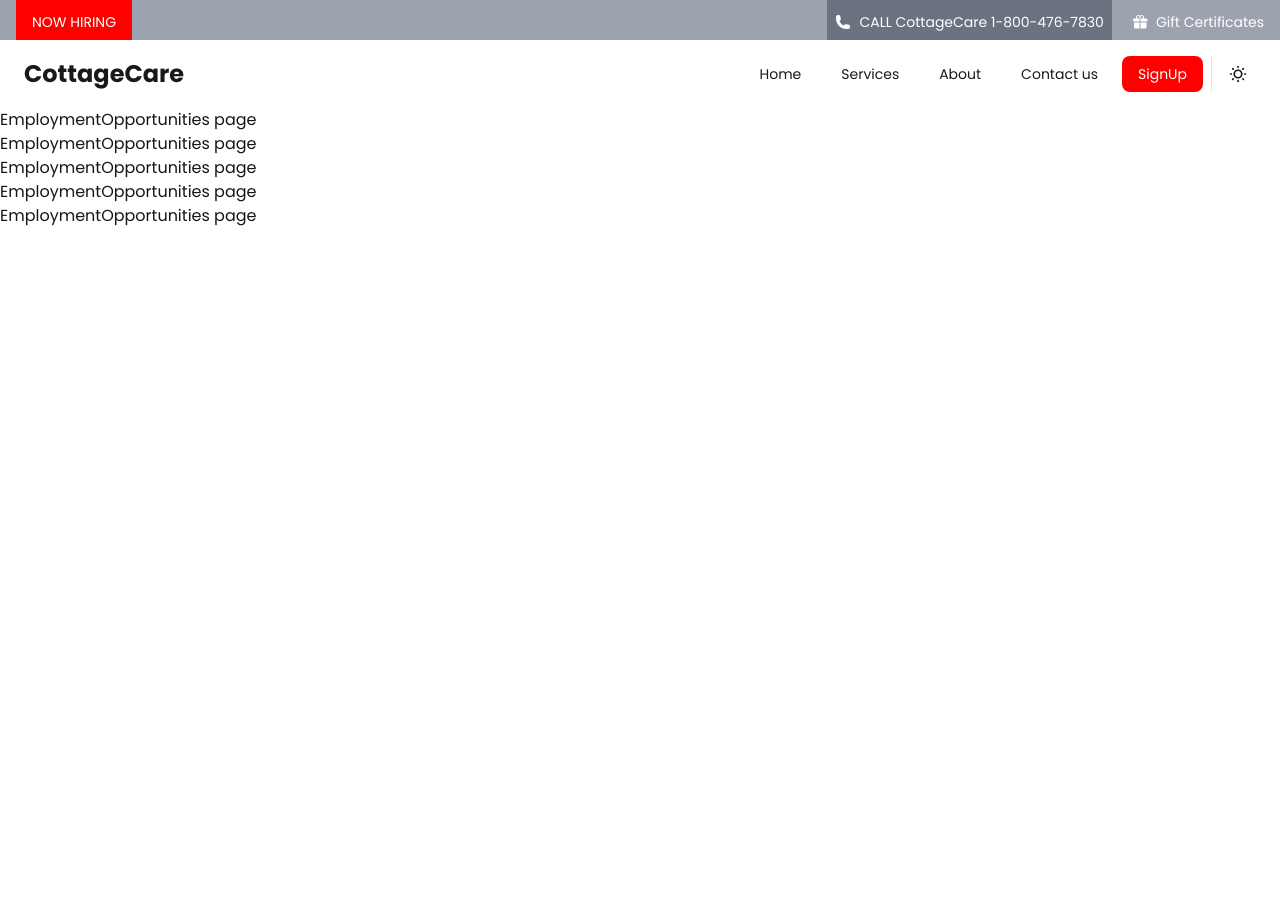
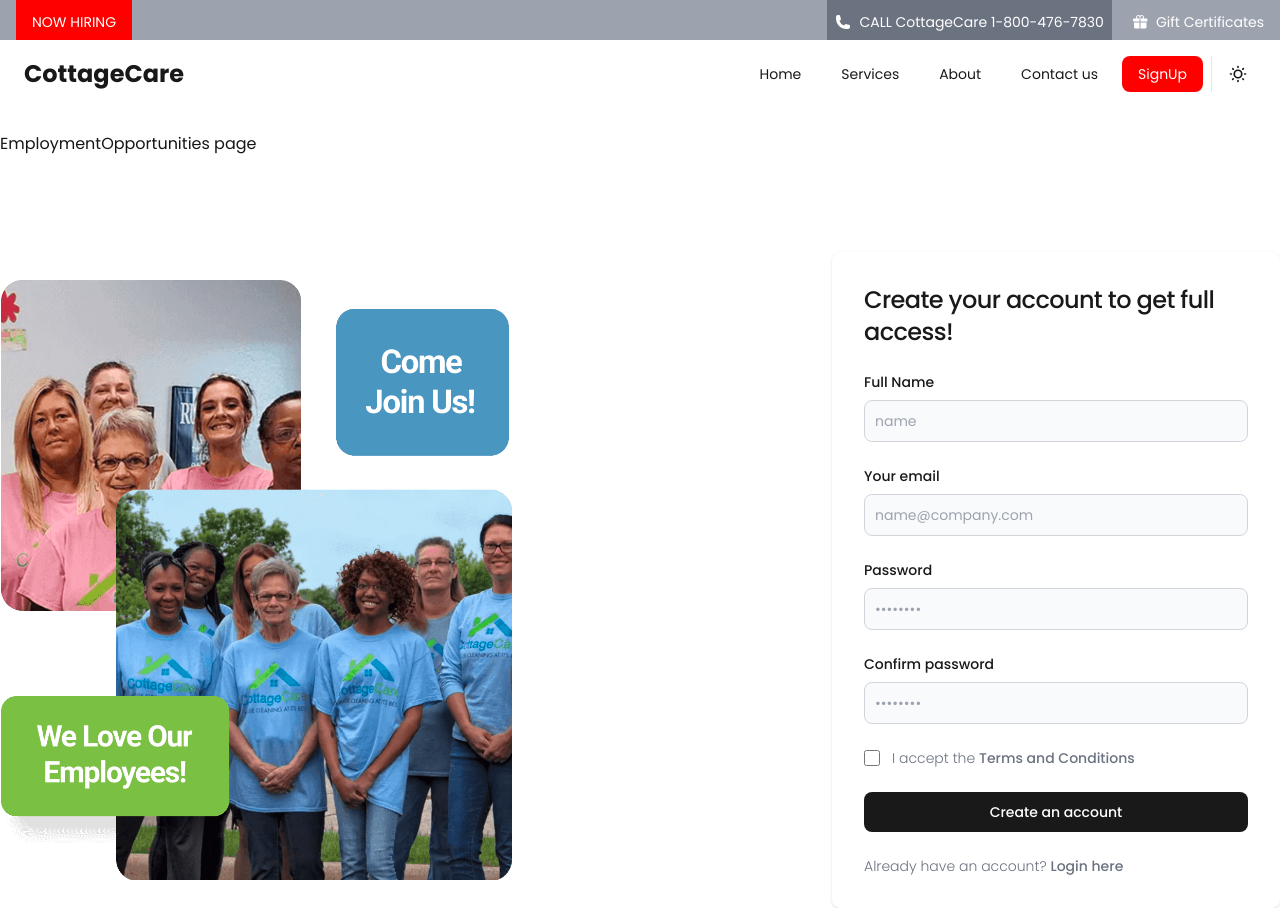
Before and after one commit to AS-Ridwan/CottageCare-front-end, a React (Vite) app: page /employment-opportunities in a window 1280 px wide. Before the commit the page ends 800 px from the top, so only its background shows below. Built offline with nearby package versions, Linux system fonts and the light colour scheme; the HTML template or start-up script is replaced by a standard one.

Commit message:
employment page img and form added

```diff
--- a/src/components/Navbar.jsx
+++ b/src/components/Navbar.jsx
@@ -59,6 +59,7 @@
       {/* topbar */}
 
       {/* Navbar */}
+      <nav>
         <div className="drawer drawer-end">
           <input id="my-drawer-3" type="checkbox" className="drawer-toggle" />
           <div className="drawer-content flex flex-col">
@@ -139,7 +140,9 @@
                     <NavLink
                       to="/service"
                       className={({ isActive }) =>
-                      isActive ? "!text-white  !bg-gray-700" : "text-secondary "
+                        isActive
+                          ? "!text-white  !bg-gray-700"
+                          : "text-secondary "
                       }
                     >
                       Services
@@ -149,7 +152,9 @@
                     <NavLink
                       to="/about"
                       className={({ isActive }) =>
-                      isActive ? "!text-white  !bg-gray-700" : "text-secondary "
+                        isActive
+                          ? "!text-white  !bg-gray-700"
+                          : "text-secondary "
                       }
                     >
                       About
@@ -159,7 +164,9 @@
                     <NavLink
                       to="/contact"
                       className={({ isActive }) =>
-                      isActive ? "!text-white  !bg-gray-700" : "text-secondary "
+                        isActive
+                          ? "!text-white  !bg-gray-700"
+                          : "text-secondary "
                       }
                     >
                       Contact us
@@ -298,6 +305,7 @@
             </ul>
           </div>
         </div>
+      </nav>
     </>
   );
 };
--- a/src/pages/EmploymentOpportunities/EmploymentOpportunities.jsx
+++ b/src/pages/EmploymentOpportunities/EmploymentOpportunities.jsx
@@ -1,13 +1,138 @@
 import React from "react";
+
+import employment from "../../assets/employment.png";
 
 const EmploymentOpportunities = () => {
   return (
     <>
-      <div>EmploymentOpportunities page</div>
-      <div>EmploymentOpportunities page</div>
-      <div>EmploymentOpportunities page</div>
-      <div>EmploymentOpportunities page</div>
-      <div>EmploymentOpportunities page</div>
+      <section className="w-screen 2xl:px-64 mt-6 ">
+        <div>EmploymentOpportunities page</div>
+        <div className=" grid grid-cols-1 sm:grid-cols-2 items-center mt-24">
+          {/* left side img */}
+          {/* left side img */}
+          <div className="h-auto max-w-lg w-2/3  lg:w-screen ">
+            <img src={employment} alt="" />
+          </div>
+
+          {/* right side form */}
+          {/* right side form */}
+          <div className="flex flex-col items-end justify-center">
+            <div className="w-full bg-accent rounded-lg shadow dark:border md:mt-0 sm:max-w-md xl:p-0 ">
+              <div className="p-6 space-y-4 md:space-y-6 sm:p-8">
+                <h1 className="text-xl font-medium leading-tight tracking-tight text-secondary  md:text-2xl ">
+                  Create your account to get full access!
+                </h1>
+                <form className="space-y-4 md:space-y-6" action="#">
+                  <div>
+                    <label
+                      for="text"
+                      className="block mb-2 text-sm font-medium text-secondary dark:text-accent"
+                    >
+                      Full Name
+                    </label>
+                    <input
+                      type="text"
+                      name="name"
+                      id="name"
+                      className="bg-gray-50 border border-gray-300 text-gray-900 sm:text-sm rounded-lg focus:ring-primary-600 focus:border-primary-600 block w-full p-2.5 "
+                      placeholder="name"
+                      required=""
+                    />
+                  </div>
+                  <div>
+                    <label
+                      for="email"
+                      className="block mb-2 text-sm font-medium text-secondary dark:text-accent"
+                    >
+                      Your email
+                    </label>
+                    <input
+                      type="email"
+                      name="email"
+                      id="email"
+                      className="bg-gray-50 border border-gray-300 text-gray-900 sm:text-sm rounded-lg focus:ring-primary-600 focus:border-primary-600 block w-full p-2.5 "
+                      placeholder="name@company.com"
+                      required=""
+                    />
+                  </div>
+                  <div>
+                    <label
+                      for="password"
+                      className="block mb-2 text-sm font-medium text-secondary "
+                    >
+                      Password
+                    </label>
+                    <input
+                      type="password"
+                      name="password"
+                      id="password"
+                      placeholder="••••••••"
+                      className="bg-gray-50 border border-gray-300 text-gray-900 sm:text-sm rounded-lg focus:ring-primary-600 focus:border-primary-600 block w-full p-2.5 "
+                      required=""
+                    />
+                  </div>
+                  <div>
+                    <label
+                      for="confirm-password"
+                      className="block mb-2 text-sm font-medium text-secondary "
+                    >
+                      Confirm password
+                    </label>
+                    <input
+                      type="confirm-password"
+                      name="confirm-password"
+                      id="confirm-password"
+                      placeholder="••••••••"
+                      className="bg-gray-50 border border-gray-300 text-gray-900 sm:text-sm rounded-lg focus:ring-primary-600 focus:border-primary-600 block w-full p-2.5    "
+                      required=""
+                    />
+                  </div>
+                  <div className="flex items-start">
+                    <div className="flex items-center h-5">
+                      <input
+                        id="terms"
+                        aria-describedby="terms"
+                        type="checkbox"
+                        className="w-4 h-4 border border-gray-300 rounded bg-gray-50 focus:ring-3 focus:ring-primary-300   cursor-pointer"
+                        required=""
+                      />
+                    </div>
+                    <div className="ml-3 text-sm">
+                      <label
+                        for="terms"
+                        className="font-light text-gray-500 dark:text-gray-300"
+                      >
+                        I accept the{" "}
+                        <a
+                          className="font-medium text-primary-600 hover:underline dark:text-primary-500"
+                          href="#"
+                        >
+                          Terms and Conditions
+                        </a>
+                      </label>
+                    </div>
+                  </div>
+                  <button
+                    type="submit"
+                    className="w-full text-accent bg-secondary hover:bg-primary-700 focus:ring-4 focus:outline-none focus:ring-primary-300 font-medium rounded-lg text-sm px-5 py-2.5 text-center  "
+                  >
+                    Create an account
+                  </button>
+                  <p className="text-sm font-light text-gray-500 dark:text-gray-400">
+                    Already have an account?{" "}
+                    <a
+                      href="#"
+                      className="font-medium text-primary-600 hover:underline "
+                    >
+                      Login here
+                    </a>
+                  </p>
+                </form>
+              </div>
+            </div>
+          </div>
+        </div>
+      </section>
     </>
   );
 };
--- a/src/pages/Service/Service.jsx
+++ b/src/pages/Service/Service.jsx
@@ -3,11 +3,11 @@
 import instance from "../../api";
 
 const Service = () => {
-  const [services, setServices] = useState([]);
-  console.log(services);
-  useEffect(() => {
-    instance.get("/service").then((res) => setServices(res));
-  }, []);
+  // const [services, setServices] = useState([]);
+  // console.log(services);
+  // useEffect(() => {
+  //   instance.get("/service").then((res) => setServices(res));
+  // }, []);
 
   return <div>Service</div>;
 };
--- a/src/pages/Signup/Signup.jsx
+++ b/src/pages/Signup/Signup.jsx
@@ -4,6 +4,7 @@
   return (
     <>
       <section className=" bg-[url('assets/homeclean.webp')] bg-center bg-cover  ">
+        <form action="">
           <div className="flex flex-col items-center justify-center px-6 py-8 h-screen mx-auto md:h-[825px] lg:py-0 md:mt-5">
             <div className="w-full bg-accent rounded-lg shadow dark:border md:mt-0 sm:max-w-md xl:p-0 ">
               <div className="p-6 space-y-4 md:space-y-6 sm:p-8">
@@ -119,6 +120,7 @@
               </div>
             </div>
           </div>
+        </form>
       </section>
     </>
   );
```
Also changed, not shown: src/assets/employment.png (added). Lines whose indentation alone changed are shown as unchanged.
